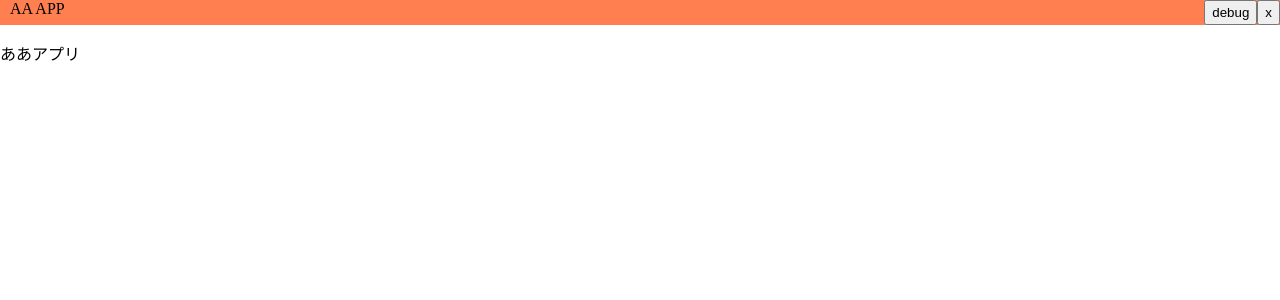
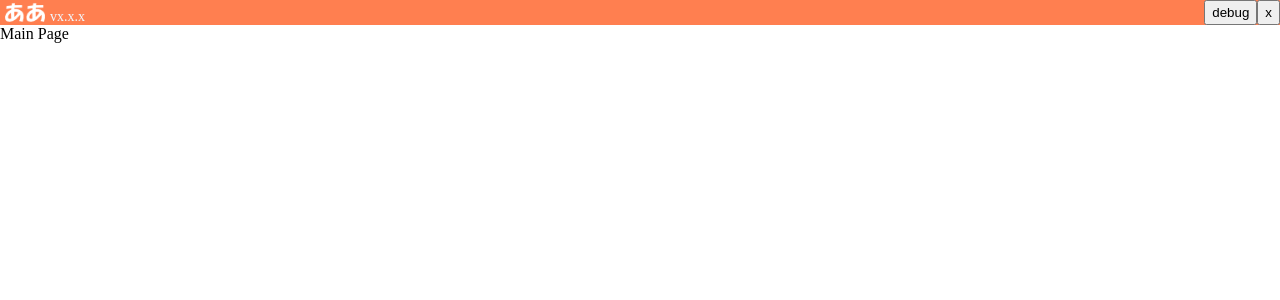
Before and after one commit to aa-proj/aa-app, a Vue app: page / in a window 1280 px wide. Shown: the top 300 px of the page. Built offline with nearby package versions, Linux system fonts and the light colour scheme.

Commit message:
feat: top-bar

```diff
--- a/electron/main/ipcHandler.ts
+++ b/electron/main/ipcHandler.ts
@@ -14,6 +14,10 @@ const registerIpcHandler = () => {
   ipcMain.handle("openDebug",(event, args) => {
     mainWindow.window.webContents.openDevTools({mode: "detach"})
   })
+
+  ipcMain.handle("appVersion",(event, args) => {
+    return app.getVersion()
+  })
 }
 
 export {registerIpcHandler}
--- a/index.html
+++ b/index.html
@@ -9,6 +9,12 @@
   </head>
   <body style="padding: 0; margin:0">
     <div id="app"></div>
+    <style>
+        p {
+            margin: 0;
+            padding: 0;
+        }
+    </style>
     <script type="module" src="/src/main.ts"></script>
   </body>
 </html>
--- a/src/App.vue
+++ b/src/App.vue
@@ -1,19 +1,35 @@
 <script setup lang="ts">
+import {computed, ref} from 'vue'
+
 const closeApp = () => {
   window.api.invoke("appQuit")
 }
 const openDebug = () => {
   window.api.invoke("openDebug")
 }
+
+const version = ref<string>("x.x.x")
+
+const getVersion = async () => {
+  version.value = await window.api.invoke("appVersion")
+}
+getVersion()
+
 </script>
 
 <template>
   <div class="topbar">
-    <div id="app-name">AA APP</div>
+    <div class="topbar-left">
+      <img id="app-name" src="public/top-bar-logo-white.png">
+      <div id="app-version">
+        <div id="app-version-text">v{{ version }}</div>
+      </div>
+    </div>
     <button @click="closeApp" id="app-close">x</button>
     <button @click="openDebug" id="app-close">debug</button>
+
   </div>
-  <p>ああアプリ</p>
+  <div>Main Page</div>
 </template>
 
 <style>
@@ -26,13 +42,28 @@ const openDebug = () => {
   -webkit-app-region: drag;
 }
 
+.topbar-left {
+  position: absolute;
+  display: flex;
+  top: 0;
+  left: 0;
+}
+
+#app-version {
+  display: flex;
+  flex-direction: column-reverse;
+  font-size: 14px;
+}
+
+#app-version-text {
+  color: aliceblue;
+}
+
 #app-close {
   -webkit-app-region: none;
 }
 
 #app-name {
-  position: absolute;
-  top: 0;
-  left: 10px;
+  height: 25px;
 }
 </style>
```
Also changed, not shown: public/top-bar-logo-white.png (added).
